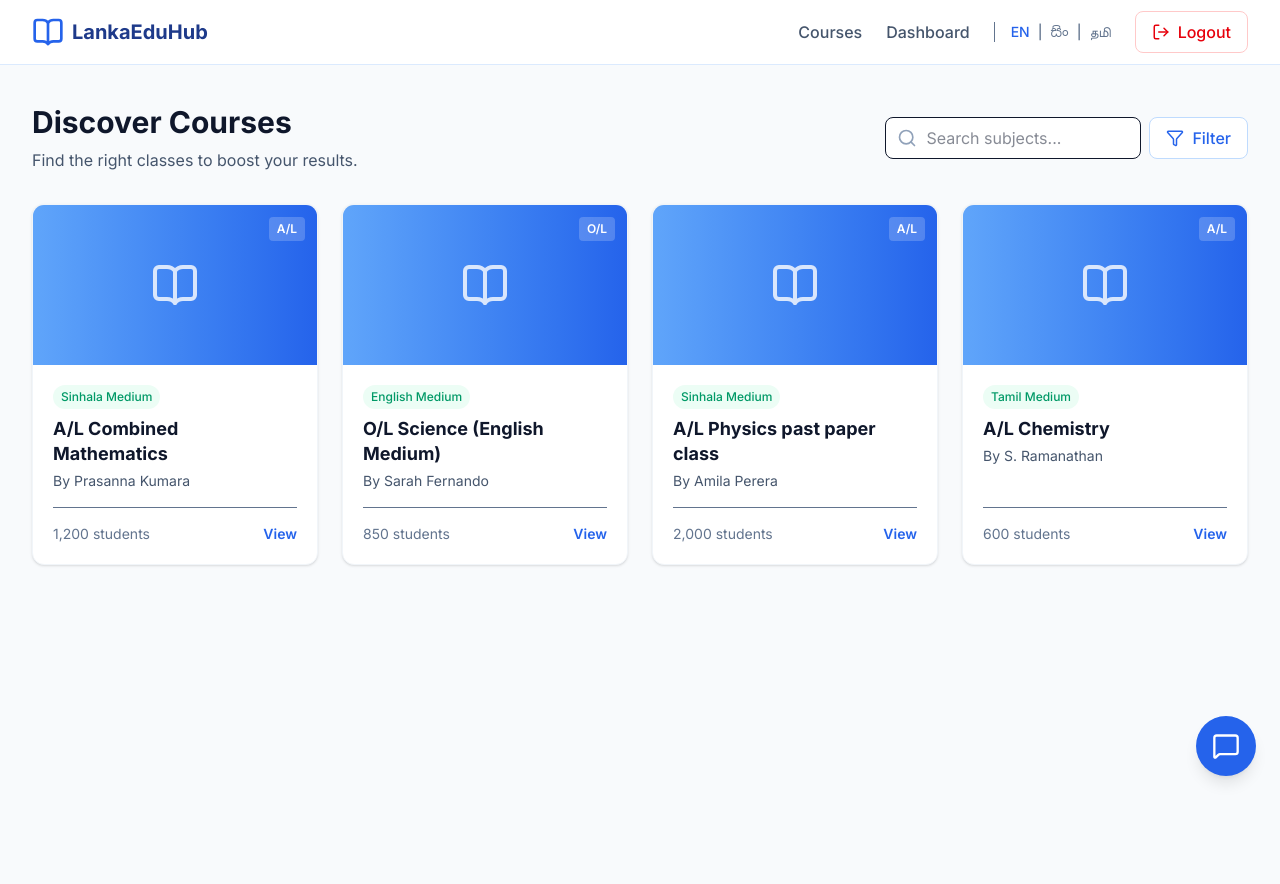
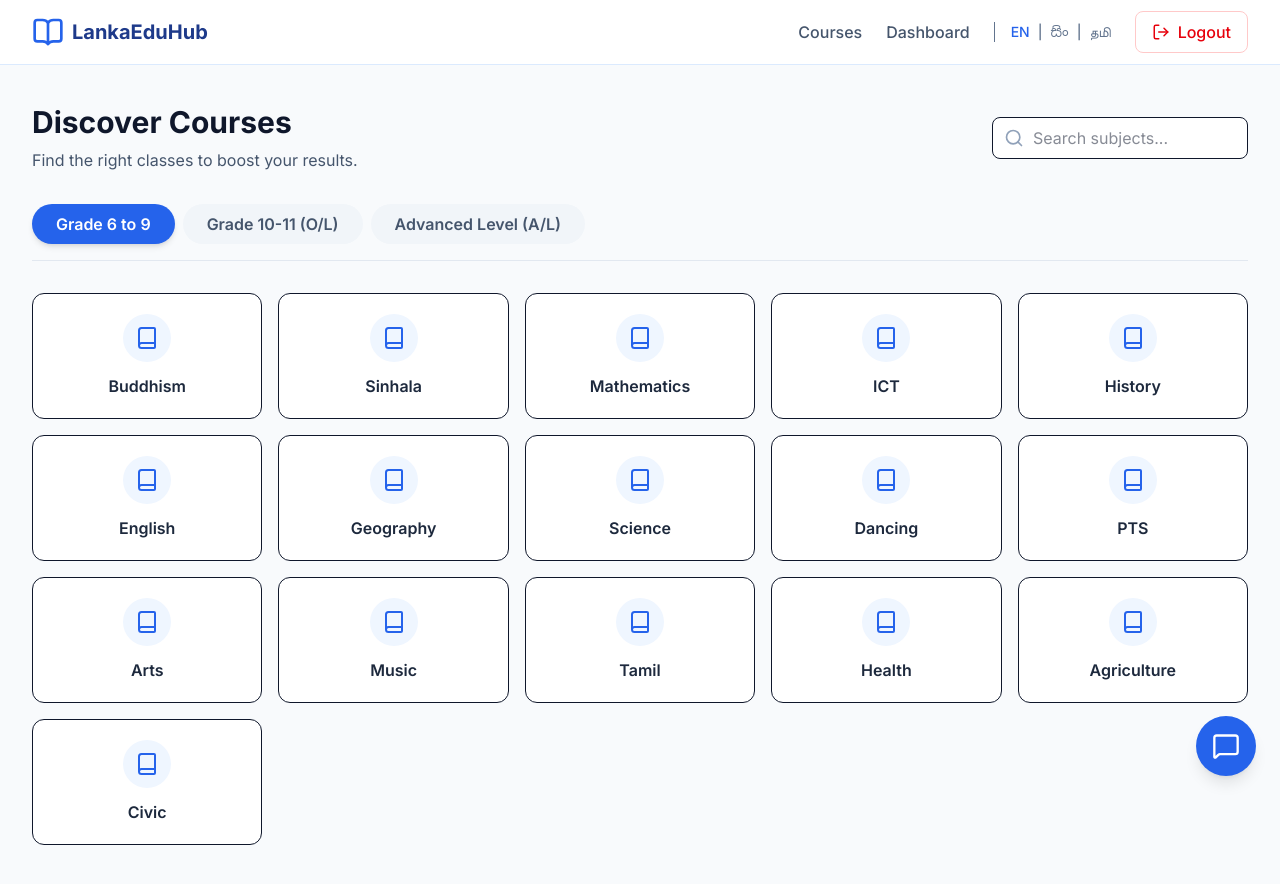
Before and after one commit to ranumipesakya/AI_Class, a React app in the folder frontend/: page /courses in a window 1280 px wide. Before the commit the page ends 800 px from the top, so only its background shows below. Built offline with nearby package versions, Linux system fonts and the light colour scheme; sample sign-in values are in the browser's storage; the HTML template or start-up script is replaced by a standard one.

Commit message:
Implement comprehensive Sri Lankan syllabus Course structure for Grades 6-11 and A/L, and fix lucide-react typography issue

```diff
--- a/frontend/src/pages/CourseListing.jsx
+++ b/frontend/src/pages/CourseListing.jsx
@@ -1,23 +1,38 @@
-import { Search, Filter, BookOpen } from 'lucide-react';
+import { useState } from 'react';
+import { Search, Book, ArrowRight } from 'lucide-react';
+import { useTranslation } from 'react-i18next';
 import { Link } from 'react-router-dom';
-import { useTranslation } from 'react-i18next';
 
-const courses = [
-  { id: 1, title: 'A/L Combined Mathematics', teacher: 'Prasanna Kumara', language: 'Sinhala', students: 1200, category: 'A/L' },
-  { id: 2, title: 'O/L Science (English Medium)', teacher: 'Sarah Fernando', language: 'English', students: 850, category: 'O/L' },
-  { id: 3, title: 'A/L Physics past paper class', teacher: 'Amila Perera', language: 'Sinhala', students: 2000, category: 'A/L' },
-  { id: 4, title: 'A/L Chemistry', teacher: 'S. Ramanathan', language: 'Tamil', students: 600, category: 'A/L' },
+const grade6to9 = [
+  "Buddhism", "Sinhala", "Mathematics", "ICT", "History", "English",
+  "Geography", "Science", "Dancing", "PTS", "Arts", "Music",
+  "Tamil", "Health", "Agriculture", "Civic"
+];
+
+const grade10to11 = [
+  { category: "Compulsory Subjects (Core)", subjects: ["First Language (Sinhala/Tamil)", "English Language", "Mathematics", "Science", "History", "Religion (Buddhism, Catholic, Islam, Hinduism)"] },
+  { category: "Technical/Vocational (Basket 1)", subjects: ["ICT", "Art and Craft", "Home Economics", "Agriculture", "Design & Construction", "Design & Mechanical Tech", "Electronic & Electrical Tech"] },
+  { category: "Aesthetics (Basket 2)", subjects: ["Art", "Dancing", "Oriental Music", "Western Music", "Drama & Theatre", "Bharatha Natyam", "Karnatik Music"] },
+  { category: "Languages & Humanities (Basket 3)", subjects: ["Business & Accounting", "Geography", "Civic Education", "Entrepreneurship", "Second Language", "Pali", "Sanskrit", "French", "German", "Hindi", "Japanese", "Arabic", "Korean", "Chinese", "Russian", "Media & Mass Communication"] }
+];
+
+const alStreams = [
+  { name: "Bio Science", icon: "🧬", color: "from-emerald-400 to-emerald-600" },
+  { name: "Physical Science (Maths)", icon: "📐", color: "from-blue-400 to-blue-600" },
+  { name: "Commerce", icon: "📊", color: "from-amber-400 to-amber-600" },
+  { name: "Art", icon: "🎨", color: "from-violet-400 to-violet-600" }
 ];
 
 const CourseListing = () => {
   const { t } = useTranslation();
+  const [activeTab, setActiveTab] = useState('6-9');
 
   return (
-    <div className="max-w-7xl mx-auto px-4 sm:px-6 lg:px-8 py-10">
+    <div className="max-w-7xl mx-auto px-4 sm:px-6 lg:px-8 py-10 min-h-screen">
       <div className="flex flex-col md:flex-row md:items-center justify-between mb-8 gap-4">
         <div>
-          <h1 className="text-3xl font-bold text-slate-900">{t('course_title')}</h1>
-          <p className="text-slate-600 mt-2">{t('course_desc')}</p>
+          <h1 className="text-3xl font-bold text-slate-900">{t('course_title') || 'Discover Courses'}</h1>
+          <p className="text-slate-600 mt-2">{t('course_desc') || 'Find the right classes to boost your results.'}</p>
         </div>
 
         <div className="flex gap-2">
@@ -25,41 +40,86 @@ const CourseListing = () => {
             <Search className="absolute left-3 top-1/2 -translate-y-1/2 text-slate-400 h-5 w-5" />
             <input
               type="text"
-              placeholder={t('course_search')}
+              placeholder={t('course_search') || 'Search subjects...'}
               className="pl-10 pr-4 py-2 border rounded-lg focus:outline-none focus:ring-2 focus:ring-primary-500 w-full sm:w-64 bg-white"
             />
           </div>
-          <button className="btn-secondary flex items-center gap-2">
-            <Filter size={18} />
-            {t('course_filter')}
-          </button>
         </div>
       </div>
 
-      <div className="grid grid-cols-1 md:grid-cols-2 lg:grid-cols-3 xl:grid-cols-4 gap-6">
-        {courses.map((course) => (
-          <div key={course.id} className="card flex flex-col cursor-pointer hover:border-primary-300">
-            <div className="h-40 bg-slate-200 flex items-center justify-center relative bg-gradient-to-r from-primary-400 to-primary-600">
-              <BookOpen className="h-12 w-12 text-white opacity-80" />
-              <span className="absolute top-3 right-3 bg-white/20 backdrop-blur-sm text-white px-2 py-1 rounded text-xs font-semibold">
-                {course.category}
-              </span>
-            </div>
-            <div className="p-5 flex-grow flex flex-col">
-              <div className="flex items-center gap-2 mb-2">
-                <span className="text-xs font-medium text-emerald-600 bg-emerald-50 px-2 py-1 rounded-full">{course.language} {t('course_medium')}</span>
+      {/* Tabs */}
+      <div className="flex flex-wrap gap-2 mb-8 border-b border-slate-200 pb-4">
+        <button
+          onClick={() => setActiveTab('6-9')}
+          className={`px-6 py-2 rounded-full font-semibold transition-colors ${activeTab === '6-9' ? 'bg-primary-600 text-white shadow-md' : 'bg-slate-100 text-slate-600 hover:bg-slate-200'}`}
+        >
+          Grade 6 to 9
+        </button>
+        <button
+          onClick={() => setActiveTab('10-11')}
+          className={`px-6 py-2 rounded-full font-semibold transition-colors ${activeTab === '10-11' ? 'bg-primary-600 text-white shadow-md' : 'bg-slate-100 text-slate-600 hover:bg-slate-200'}`}
+        >
+          Grade 10-11 (O/L)
+        </button>
+        <button
+          onClick={() => setActiveTab('al')}
+          className={`px-6 py-2 rounded-full font-semibold transition-colors ${activeTab === 'al' ? 'bg-primary-600 text-white shadow-md' : 'bg-slate-100 text-slate-600 hover:bg-slate-200'}`}
+        >
+          Advanced Level (A/L)
+        </button>
+      </div>
+
+      {/* Tab Content: Grade 6-9 */}
+      {activeTab === '6-9' && (
+        <div className="grid grid-cols-2 sm:grid-cols-3 md:grid-cols-4 lg:grid-cols-5 gap-4">
+          {grade6to9.map((subject, idx) => (
+            <Link to="#" key={idx} className="bg-white border hover:border-primary-400 hover:shadow-lg rounded-xl p-5 flex flex-col items-center justify-center text-center gap-3 transition-all group">
+              <div className="w-12 h-12 rounded-full bg-primary-50 text-primary-600 flex items-center justify-center group-hover:scale-110 transition-transform">
+                <Book className="w-6 h-6" />
               </div>
-              <h3 className="text-lg font-bold text-slate-900 mb-1 leading-snug">{course.title}</h3>
-              <p className="text-sm text-slate-600 mb-4">{t('course_by')} {course.teacher}</p>
+              <span className="font-semibold text-slate-800">{subject}</span>
+            </Link>
+          ))}
+        </div>
+      )}
 
-              <div className="mt-auto pt-4 border-t flex justify-between items-center text-sm text-slate-500">
-                <span>{course.students.toLocaleString()} {t('course_students')}</span>
-                <Link to={`/courses/${course.id}/lesson/1`} className="text-primary-600 font-semibold hover:text-primary-700">{t('course_view')}</Link>
+      {/* Tab Content: Grade 10-11 */}
+      {activeTab === '10-11' && (
+        <div className="space-y-10">
+          {grade10to11.map((section, idx) => (
+            <div key={idx}>
+              <h2 className="text-xl font-bold text-slate-900 mb-4 pb-2 border-b">{section.category}</h2>
+              <div className="grid grid-cols-1 sm:grid-cols-2 md:grid-cols-3 lg:grid-cols-4 gap-4">
+                {section.subjects.map((sub, sIdx) => (
+                  <Link to="#" key={sIdx} className="bg-white border rounded-lg p-4 flex items-center justify-between hover:border-primary-500 hover:shadow-md transition-all group">
+                    <span className="font-medium text-slate-700 group-hover:text-primary-700">{sub}</span>
+                    <ArrowRight size={16} className="text-slate-300 group-hover:text-primary-500" />
+                  </Link>
+                ))}
               </div>
             </div>
-          </div>
-        ))}
-      </div>
+          ))}
+        </div>
+      )}
+
+      {/* Tab Content: A/L */}
+      {activeTab === 'al' && (
+        <div className="grid grid-cols-1 md:grid-cols-2 lg:grid-cols-4 gap-6">
+          {alStreams.map((stream, idx) => (
+            <Link to="#" key={idx} className="card overflow-hidden hover:-translate-y-1 transition-transform group">
+              <div className={`h-32 bg-gradient-to-r ${stream.color} flex items-center justify-center text-5xl`}>
+                {stream.icon}
+              </div>
+              <div className="p-6 text-center">
+                <h3 className="font-bold text-xl text-slate-900 mb-2">{stream.name}</h3>
+                <span className="text-primary-600 font-medium group-hover:underline flex items-center justify-center gap-1">
+                  Browse Subjects <ArrowRight size={16} />
+                </span>
+              </div>
+            </Link>
+          ))}
+        </div>
+      )}
     </div>
   );
 };
```
